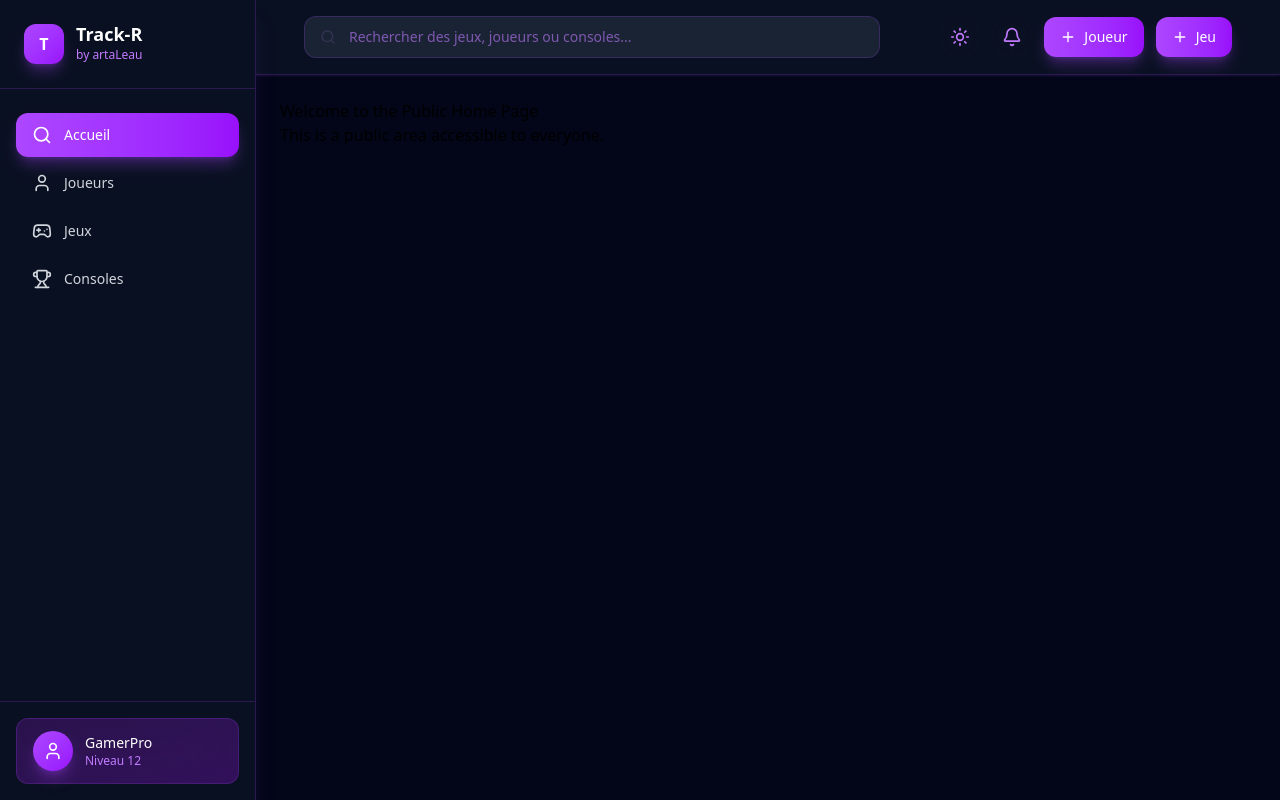
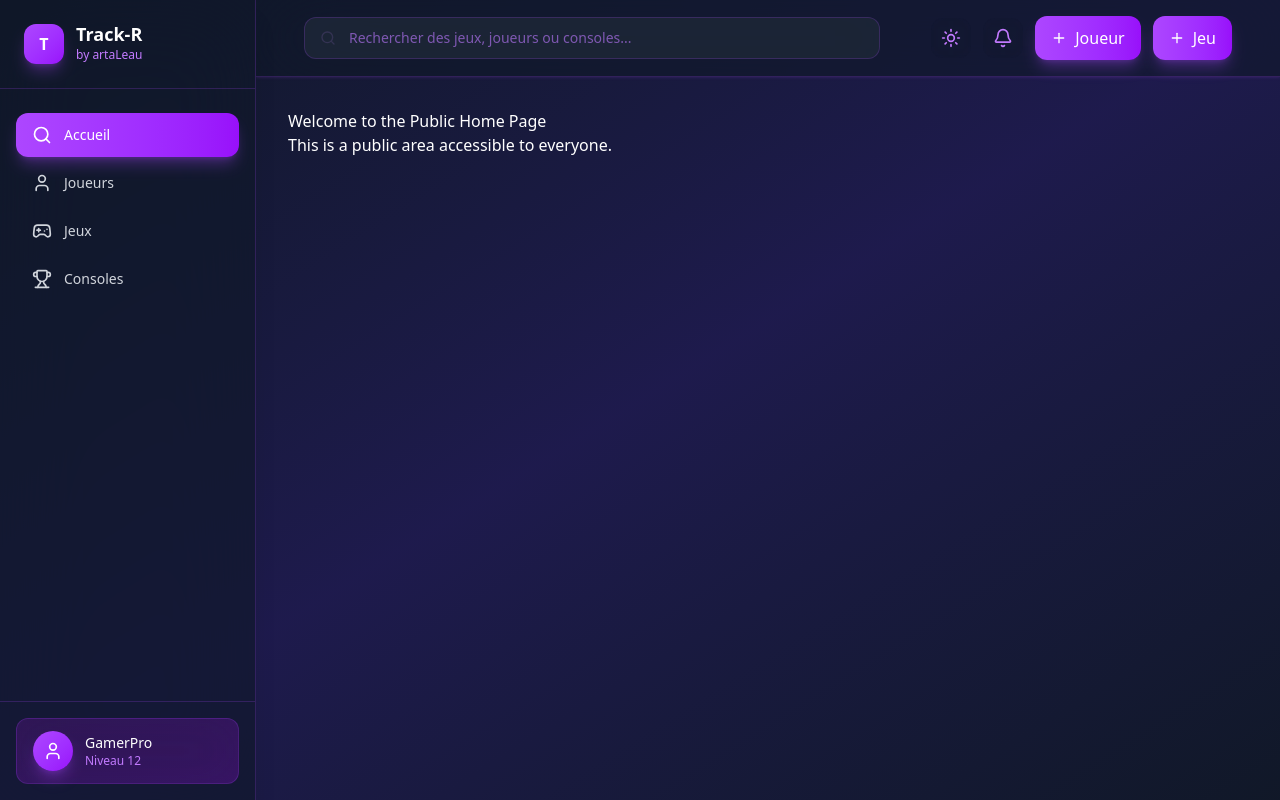
Before and after one commit to MenthalLeau/Track-R, a React (Vite) app: page / in a window 1280 px wide. Built offline with nearby package versions, Linux system fonts and the light colour scheme.

Commit message:
creation SideBar + TopBar

```diff
--- a/src/components/Layout.tsx
+++ b/src/components/Layout.tsx
@@ -2,38 +2,36 @@ import { useState } from 'react';
 import { Outlet } from 'react-router-dom';
 import { Sidebar } from './layout/Sidebar';
 import { TopBar } from './layout/TopBar';
+import type { Theme } from './theme';
+import { getThemeTokens } from './theme';
 
 export default function Layout() {
-    const [theme, setTheme] = useState<'dark' | 'light'>('dark');
+    const [theme, setTheme] = useState<Theme>('dark');
+    const [searchQuery, setSearchQuery] = useState('');
+
+    // Récupération des tokens
+    const t = getThemeTokens(theme);
 
     const toggleTheme = () => {
         setTheme(prev => prev === 'dark' ? 'light' : 'dark');
     };
 
     return (
-        // Ce div englobe toute l'application
-        <div className={`min-h-screen transition-colors duration-300 ${
-            theme === 'dark' ? 'bg-slate-950' : 'bg-purple-50'
-        }`}>
+        <div className={`min-h-screen transition-colors duration-300 ${t.layout.mainBg} ${t.text.main}`}>
 
-            {/* La Sidebar reste 'fixed', elle flotte au-dessus */}
             <Sidebar theme={theme} />
 
-            {/* --- C'EST ICI QUE LA MAGIE OPÈRE --- */}
-            {/* On ajoute 'ml-64' pour pousser tout ce bloc à droite de la sidebar */}
             <div className="ml-64 flex flex-col min-h-screen transition-all duration-300">
-
-                {/* La Navbar sera maintenant collée au bord droit de la sidebar */}
                 <TopBar
                     theme={theme}
                     onToggleTheme={toggleTheme}
+                    searchQuery={searchQuery}
+                    onSearchChange={setSearchQuery}
                 />
 
-                {/* Le contenu changeant (Outlet) s'affiche ici */}
-                <main className="flex-1 p-6">
-                    <Outlet />
+                <main className="flex-1 p-8">
+                    <Outlet context={{ theme, searchQuery }} />
                 </main>
-
             </div>
         </div>
     );
--- a/src/components/layout/Sidebar.tsx
+++ b/src/components/layout/Sidebar.tsx
@@ -1,102 +1,82 @@
 import { Link, useLocation } from 'react-router-dom';
 import { Search, User, Gamepad2, Trophy } from 'lucide-react';
+import { getThemeTokens } from '../theme';
+import type { Theme } from '../theme';
 
 interface SidebarProps {
-    theme?: 'dark' | 'light';
+    theme?: Theme;
 }
 
 export function Sidebar({ theme = 'dark' }: SidebarProps) {
     const location = useLocation();
+    const t = getThemeTokens(theme);
 
-    // Vérifie si le chemin actuel correspond au lien pour activer le style
     const isActive = (path: string) => location.pathname === path;
 
-    // Génère les classes dynamiques pour les liens
     const getLinkClass = (path: string) => {
+        // Structure de base (padding, marges, rounded)
         const baseClass = "w-full flex items-center gap-3 px-4 py-3 rounded-xl text-sm transition-all mb-1";
 
-        // Si le lien est actif (sélectionné)
+        // CAS 1 : Lien Actif
+        // On utilise les tokens 'primaryAction' qui correspondent exactement à ton gradient violet + ombre
         if (isActive(path)) {
-            return `${baseClass} bg-gradient-to-r from-purple-500 to-purple-600 text-white shadow-lg shadow-purple-500/30`;
+            return `${baseClass} ${t.primaryAction.bgGradient} ${t.primaryAction.text} ${t.primaryAction.shadow}`;
         }
 
-        // Si le lien est inactif (selon le thème)
-        return theme === 'dark'
-            ? `${baseClass} text-gray-300 hover:bg-purple-500/20 hover:text-purple-300`
-            : `${baseClass} text-indigo-700 hover:bg-purple-100/50 hover:text-purple-700`;
+        // CAS 2 : Lien Inactif
+        // On utilise 'text.inactive' et 'iconButton.hover' pour l'effet de survol
+        return `${baseClass} ${t.text.inactive} ${t.iconButton.hover} hover:${t.text.muted}`;
     };
 
     return (
-        <aside className={`w-64 fixed inset-y-0 left-0 z-40 flex flex-col shadow-xl ${
-            theme === 'dark'
-                ? 'bg-gray-900/60 backdrop-blur-2xl border-r border-purple-500/20 shadow-purple-500/10'
-                : 'bg-white/60 backdrop-blur-2xl border-r border-purple-200/30 shadow-purple-500/5'
-        }`}>
+        <aside className={`w-64 fixed inset-y-0 left-0 z-40 flex flex-col shadow-xl transition-colors duration-300 border-r ${t.layout.bg} ${t.layout.border}`}>
 
             {/* Logo */}
-            <div className={`px-6 py-6 ${
-                theme === 'dark' ? 'border-b border-purple-500/20' : 'border-b border-purple-200/30'
-            }`}>
-                <Link to="/" className="flex items-center gap-3">
+            <div className={`px-6 py-6 border-b transition-colors duration-300 ${t.layout.border}`}>
+                <div className="flex items-center gap-3">
                     <div className="w-10 h-10 bg-gradient-to-br from-purple-500 to-purple-600 rounded-xl flex items-center justify-center shadow-lg shadow-purple-500/30">
                         <span className="text-white font-bold">T</span>
                     </div>
                     <div>
-            <span className={`text-lg font-bold block leading-none ${theme === 'dark' ? 'text-white' : 'text-indigo-900'}`}>
-              Track-R
-            </span>
-                        <p className={`text-xs mt-1 ${theme === 'dark' ? 'text-purple-400' : 'text-purple-500'}`}>
-                            by artaLeau
-                        </p>
+                        <span className={`text-lg font-bold block leading-none ${t.text.main}`}>Track-R</span>
+                        <p className={`text-xs mt-1 ${t.text.muted}`}>by artaLeau</p>
                     </div>
-                </Link>
+                </div>
             </div>
 
-            {/* TopBar */}
+            {/* Navigation */}
             <nav className="flex-1 px-4 py-6 space-y-1">
                 <Link to="/" className={getLinkClass('/')}>
                     <Search className="w-5 h-5" />
                     Accueil
                 </Link>
-
                 <Link to="/players" className={getLinkClass('/players')}>
                     <User className="w-5 h-5" />
                     Joueurs
                 </Link>
-
                 <Link to="/games" className={getLinkClass('/games')}>
                     <Gamepad2 className="w-5 h-5" />
                     Jeux
                 </Link>
-
                 <Link to="/consoles" className={getLinkClass('/consoles')}>
                     <Trophy className="w-5 h-5" />
                     Consoles
                 </Link>
             </nav>
 
-            {/* User Profile Footer */}
-            <div className={`px-4 py-4 ${
-                theme === 'dark' ? 'border-t border-purple-500/20' : 'border-t border-purple-200/30'
-            }`}>
-                <div className={`flex items-center gap-3 px-4 py-3 backdrop-blur-xl rounded-xl cursor-pointer transition-colors ${
-                    theme === 'dark'
-                        ? 'bg-gradient-to-br from-purple-900/40 to-purple-800/40 border border-purple-500/20 hover:border-purple-500/40'
-                        : 'bg-gradient-to-br from-purple-100/80 to-purple-50/80 border border-purple-200/30 hover:border-purple-300/50'
-                }`}>
+            {/* User Profile */}
+            <div className={`px-4 py-4 border-t transition-colors duration-300 ${t.layout.border}`}>
+                <div className={`flex items-center gap-3 px-4 py-3 backdrop-blur-xl rounded-xl border transition-all ${t.card.bgGradient} ${t.card.border}`}>
                     <div className="w-10 h-10 rounded-full bg-gradient-to-br from-purple-500 to-purple-600 flex items-center justify-center shadow-lg shadow-purple-500/30">
                         <User className="w-5 h-5 text-white" />
                     </div>
                     <div className="flex-1 min-w-0">
-                        <p className={`text-sm font-medium truncate ${theme === 'dark' ? 'text-white' : 'text-indigo-900'}`}>
-                            GamerPro
-                        </p>
-                        <p className={`text-xs ${theme === 'dark' ? 'text-purple-400' : 'text-purple-600'}`}>
-                            Niveau 12
-                        </p>
+                        <p className={`text-sm font-medium ${t.text.main}`}>GamerPro</p>
+                        <p className={`text-xs ${t.text.muted}`}>Niveau 12</p>
                     </div>
                 </div>
             </div>
+
         </aside>
     );
 }
--- a/src/components/layout/TopBar.tsx
+++ b/src/components/layout/TopBar.tsx
@@ -1,9 +1,11 @@
 import { Search, Sun, Moon, Bell, Plus } from 'lucide-react';
+// Assure-toi que le chemin d'import est correct selon où tu as mis le fichier theme.ts
+import type { Theme } from '../theme';
+import { getThemeTokens } from '../theme';
 
 interface TopBarProps {
-    theme?: 'dark' | 'light';
+    theme?: Theme;
     searchQuery?: string;
-    // Ces fonctions sont optionnelles, juste là pour que les boutons ne soient pas "morts" visuellement si tu veux les brancher plus tard
     onSearchChange?: (query: string) => void;
     onToggleTheme?: () => void;
     onOpenAddPlayer?: () => void;
@@ -18,30 +20,24 @@ export function TopBar({
                            onOpenAddPlayer,
                            onOpenAddGame
                        }: TopBarProps) {
+
+    // On récupère tous les tokens pour le thème actuel
+    const t = getThemeTokens(theme);
+
     return (
-        <header className={`sticky top-0 z-30 ${
-            theme === 'dark'
-                ? 'bg-gray-900/60 backdrop-blur-2xl border-b border-purple-500/20 shadow-sm shadow-purple-500/10'
-                : 'bg-white/60 backdrop-blur-2xl border-b border-purple-200/30 shadow-sm shadow-purple-500/5'
-        }`}>
+        <header className={`sticky top-0 z-30 border-b transition-colors duration-300 ${t.layout.bg} ${t.layout.border} ${t.layout.shadow}`}>
             <div className="px-12 py-4 flex items-center justify-between">
 
                 {/* Search */}
                 <div className="flex-1 max-w-xl">
                     <div className="relative">
-                        <Search className={`absolute left-4 top-1/2 transform -translate-y-1/2 w-4 h-4 ${
-                            theme === 'dark' ? 'text-purple-400' : 'text-purple-400'
-                        }`} />
+                        <Search className={`absolute left-4 top-1/2 transform -translate-y-1/2 w-4 h-4 ${t.text.muted}`} />
                         <input
                             type="text"
                             placeholder="Rechercher des jeux, joueurs ou consoles..."
                             value={searchQuery}
                             onChange={(e) => onSearchChange?.(e.target.value)}
-                            className={`w-full pl-11 pr-4 py-2.5 backdrop-blur-xl rounded-xl text-sm transition-all focus:outline-none focus:ring-2 focus:ring-purple-500/50 ${
-                                theme === 'dark'
-                                    ? 'bg-gray-800/80 border border-purple-500/20 text-white placeholder-purple-400/60 focus:bg-gray-800'
-                                    : 'bg-purple-50/80 border border-purple-200/30 text-indigo-900 placeholder-purple-400 focus:bg-purple-50'
-                            }`}
+                            className={`w-full pl-11 pr-4 py-2.5 rounded-xl text-sm transition-all focus:outline-none focus:ring-2 focus:ring-purple-500/50 border ${t.input.bg} ${t.input.border} ${t.text.main} ${t.input.placeholder} ${t.input.focusBg}`}
                         />
                     </div>
                 </div>
@@ -50,26 +46,18 @@ export function TopBar({
                 <div className="flex items-center gap-3">
                     <button
                         onClick={onToggleTheme}
-                        className={`p-2.5 rounded-xl transition-all backdrop-blur-xl ${
-                            theme === 'dark'
-                                ? 'text-purple-400 hover:bg-purple-500/20'
-                                : 'text-purple-600 hover:bg-purple-100/50'
-                        }`}
+                        className={`p-2.5 rounded-xl transition-all backdrop-blur-xl ${t.iconButton.base} ${t.iconButton.hover}`}
                     >
                         {theme === 'dark' ? <Sun className="w-5 h-5" /> : <Moon className="w-5 h-5" />}
                     </button>
 
-                    <button className={`p-2.5 rounded-xl transition-all backdrop-blur-xl ${
-                        theme === 'dark'
-                            ? 'text-purple-400 hover:bg-purple-500/20'
-                            : 'text-purple-600 hover:bg-purple-100/50'
-                    }`}>
+                    <button className={`p-2.5 rounded-xl transition-all backdrop-blur-xl ${t.iconButton.base} ${t.iconButton.hover}`}>
                         <Bell className="w-5 h-5" />
                     </button>
 
                     <button
                         onClick={onOpenAddPlayer}
-                        className="flex items-center gap-2 px-4 py-2.5 bg-gradient-to-r from-purple-500 to-purple-600 hover:from-purple-600 hover:to-purple-700 text-white text-sm rounded-xl shadow-lg shadow-purple-500/30 transition-all"
+                        className={`flex items-center gap-2 px-4 py-2.5 rounded-xl transition-all ${t.primaryAction.bgGradient} ${t.primaryAction.hover} ${t.primaryAction.text} ${t.primaryAction.shadow}`}
                     >
                         <Plus className="w-4 h-4" />
                         Joueur
@@ -77,7 +65,7 @@ export function TopBar({
 
                     <button
                         onClick={onOpenAddGame}
-                        className="flex items-center gap-2 px-4 py-2.5 bg-gradient-to-r from-purple-500 to-purple-600 hover:from-purple-600 hover:to-purple-700 text-white text-sm rounded-xl shadow-lg shadow-purple-500/30 transition-all"
+                        className={`flex items-center gap-2 px-4 py-2.5 rounded-xl transition-all ${t.primaryAction.bgGradient} ${t.primaryAction.hover} ${t.primaryAction.text} ${t.primaryAction.shadow}`}
                     >
                         <Plus className="w-4 h-4" />
                         Jeu
--- /dev/null
+++ b/src/components/theme.ts
@@ -0,0 +1,115 @@
+export type Theme = "dark" | "light";
+
+export type ThemeTokens = {
+    layout: {
+        bg: string;
+        mainBg: string;
+        border: string;
+        shadow: string;
+    };
+    text: {
+        main: string;
+        muted: string;
+        inactive: string;
+    };
+    input: {
+        bg: string;
+        border: string;
+        placeholder: string;
+        focusBg: string;
+        icon: string;
+    };
+    iconButton: {
+        base: string;
+        hover: string;
+    };
+    primaryAction: {
+        bgGradient: string;
+        shadow: string;
+        text: string;
+        hover: string;
+    };
+    card: {
+        bgGradient: string;
+        border: string;
+        hoverBorder: string;
+    };
+};
+
+export const tokens: Record<Theme, ThemeTokens> = {
+    dark: {
+        layout: {
+            bg: "bg-gray-900/60 backdrop-blur-2xl",
+            mainBg: "bg-gradient-to-br from-gray-900 via-indigo-950 to-gray-900",
+            border: "border-purple-500/20",
+            shadow: "shadow-sm shadow-purple-500/10",
+        },
+        text: {
+            main: "text-white",
+            muted: "text-purple-400",
+            inactive: "text-gray-300",
+        },
+        input: {
+            // J'ai ajouté backdrop-blur-xl ici
+            bg: "bg-gray-800/80 backdrop-blur-xl",
+            border: "border-purple-500/20",
+            placeholder: "placeholder-purple-400/60",
+            focusBg: "focus:bg-gray-800",
+            icon: "text-purple-400",
+        },
+        iconButton: {
+            base: "text-purple-400",
+            hover: "hover:bg-purple-500/20",
+        },
+        primaryAction: {
+            bgGradient: "bg-gradient-to-r from-purple-500 to-purple-600",
+            shadow: "shadow-lg shadow-purple-500/30",
+            text: "text-white",
+            hover: "hover:from-purple-600 hover:to-purple-700",
+        },
+        card: {
+            bgGradient: "bg-gradient-to-br from-purple-900/40 to-purple-800/40",
+            border: "border-purple-500/20",
+            hoverBorder: "hover:border-purple-500/40",
+        },
+    },
+    light: {
+        layout: {
+            bg: "bg-white/60 backdrop-blur-2xl",
+            mainBg: "bg-gradient-to-br from-purple-50 via-white to-purple-50/30",
+            border: "border-purple-200/30",
+            shadow: "shadow-sm shadow-purple-500/5",
+        },
+        text: {
+            main: "text-indigo-900",
+            muted: "text-purple-400",
+            inactive: "text-indigo-700",
+        },
+        input: {
+            bg: "bg-purple-50/80 backdrop-blur-xl",
+            border: "border-purple-200/30",
+            placeholder: "placeholder-purple-400",
+            focusBg: "focus:bg-purple-50",
+            icon: "text-purple-500",
+        },
+        iconButton: {
+            base: "text-purple-600",
+            hover: "hover:bg-purple-100/50",
+        },
+        primaryAction: {
+            bgGradient: "bg-gradient-to-r from-purple-500 to-purple-600",
+            shadow: "shadow-lg shadow-purple-500/30",
+            text: "text-white",
+            hover: "hover:from-purple-600 hover:to-purple-700",
+        },
+        card: {
+            bgGradient: "bg-gradient-to-br from-purple-100/80 to-purple-50/80",
+            border: "border-purple-200/30",
+            hoverBorder: "hover:border-purple-300/50",
+        },
+    },
+};
+
+export function getThemeTokens(theme: Theme): ThemeTokens {
+    return tokens[theme];
+}
```
